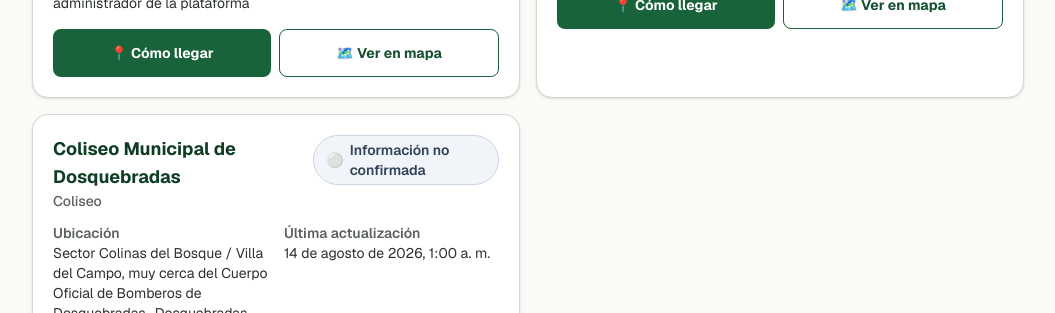
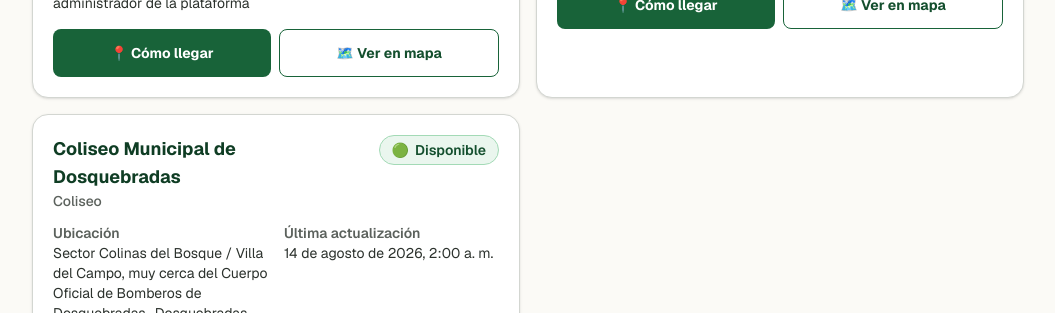
Before and after one commit to stivenozorio/Dosquebradas, a Next.js app: page / in a window 1280 px wide. Shown: the part 1500-1813 px from the top of the page, without its empty margins (112-1167 px from the left). Built offline with nearby package versions, Linux system fonts and the light colour scheme.

Commit message:
Marcar Coliseo Municipal de Dosquebradas como disponible

```diff
--- a/data/albergues.ts
+++ b/data/albergues.ts
@@ -87,7 +87,7 @@ export const albergues: Albergue[] = [
     id: "coliseo-municipal-dosquebradas",
     nombre: "Coliseo Municipal de Dosquebradas",
     tipo: "Coliseo",
-    estado: "no_confirmado",
+    estado: "disponible",
     direccion:
       "Sector Colinas del Bosque / Villa del Campo, muy cerca del Cuerpo Oficial de Bomberos de Dosquebradas.",
     barrio: null,
@@ -97,7 +97,7 @@ export const albergues: Albergue[] = [
     capacidad: null,
     observaciones:
       "Punto de atención con apoyo del hospital militar y 20 carpas de contingencia instaladas.",
-    ultimaActualizacion: "2026-08-14T01:00:00-05:00",
+    ultimaActualizacion: "2026-08-14T02:00:00-05:00",
     fuente: "Referencia suministrada por el administrador de la plataforma",
     fuenteUrl: null,
   },
```
